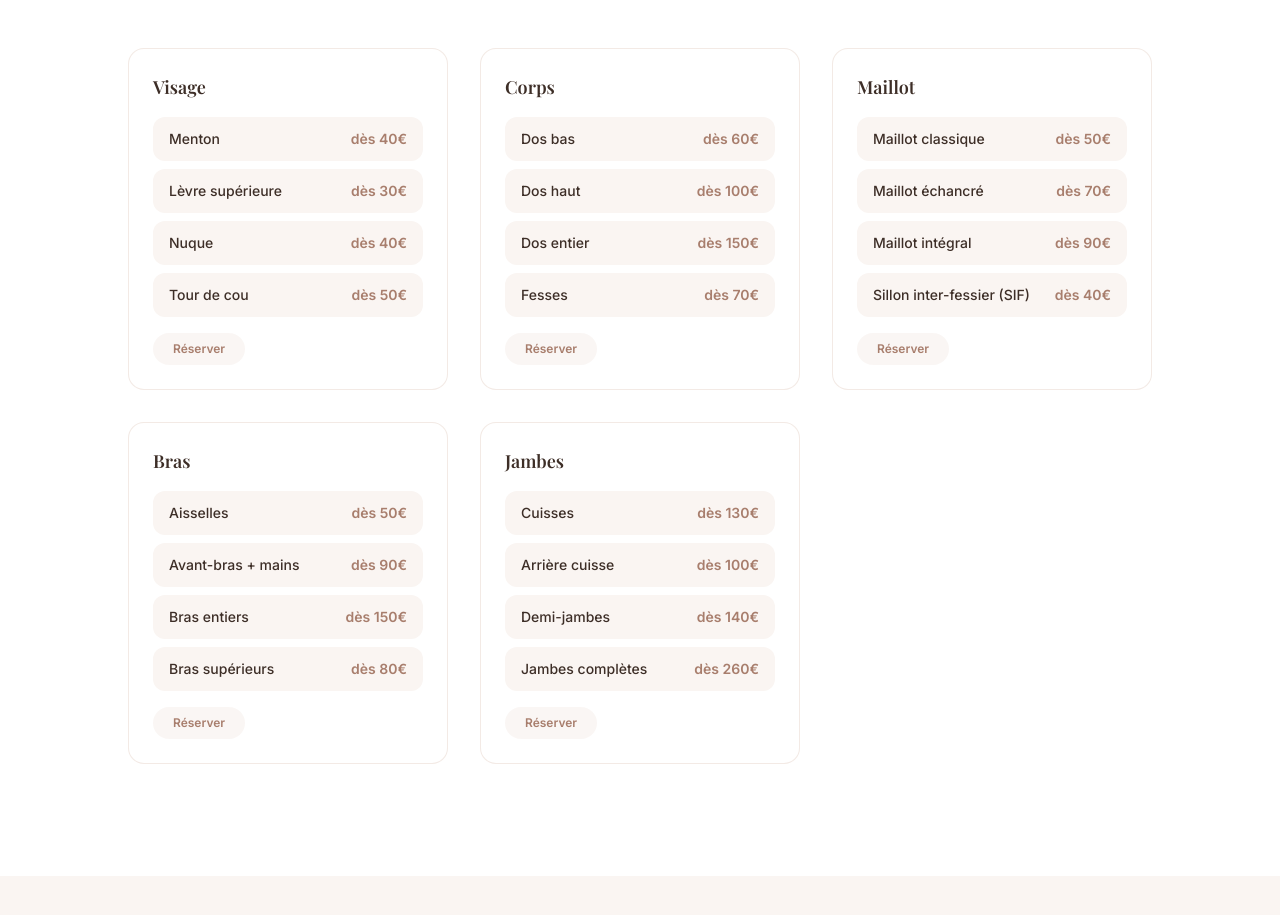
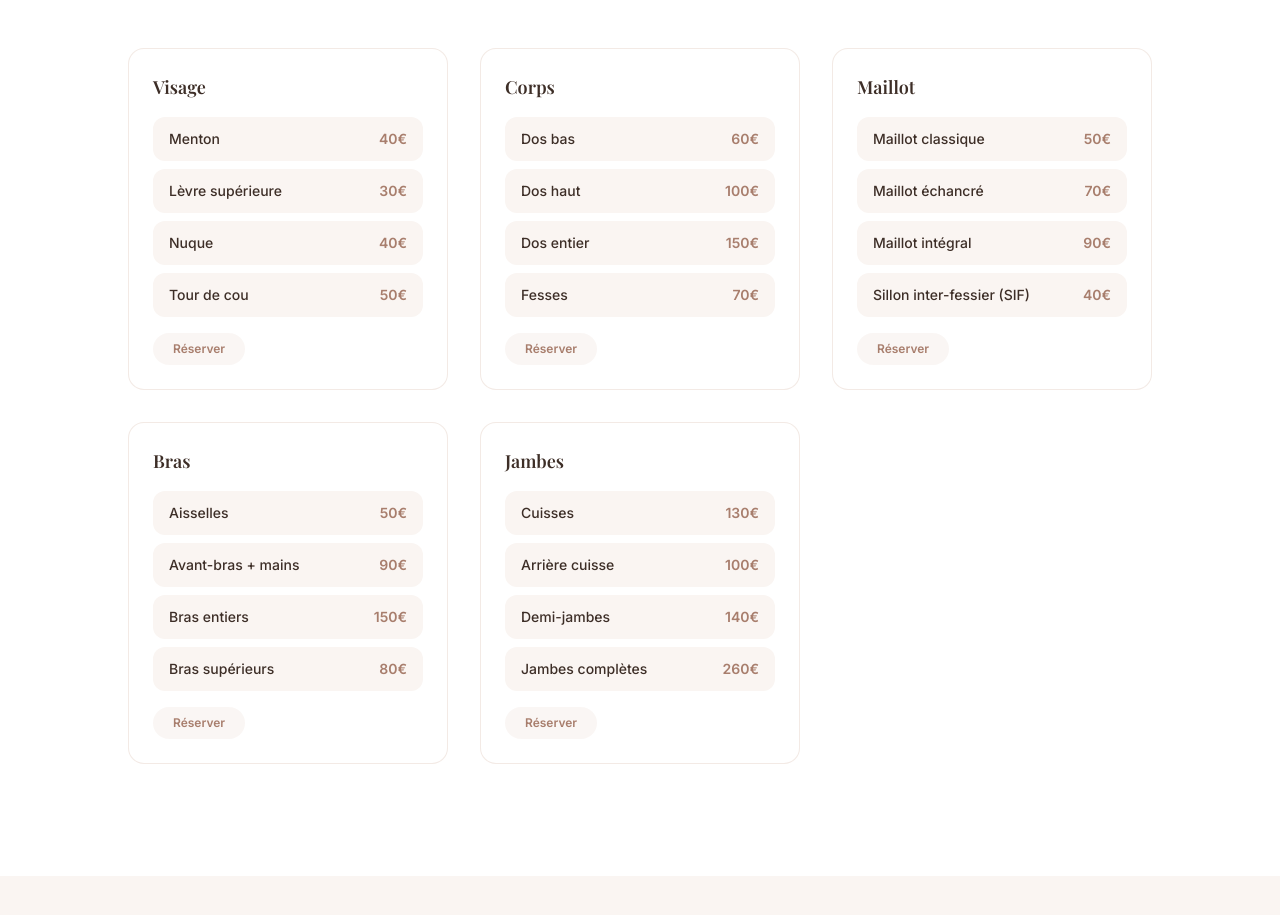
Before and after one commit to ant-rc/projet-cabinet-esthetique, a React (Vite) app in the folder frontend/: page / in a window 1280 px wide. Shown: the part 2887-3802 px from the top of the page. Built offline with nearby package versions, Linux system fonts and the light colour scheme; no server answers.

Commit message:
fix(ui): remove "dès" prefix from pricing grid

```diff
--- a/frontend/src/components/home/Zones.tsx
+++ b/frontend/src/components/home/Zones.tsx
@@ -34,7 +34,7 @@ export default function Zones() {
                       className="flex items-center justify-between rounded-xl bg-nude px-4 py-3 transition-colors duration-200 hover:bg-rose-soft"
                     >
                       <span className="text-sm font-medium text-text">{item.name}</span>
-                      <span className="text-sm font-bold text-primary-dark">dès {item.price}&euro;</span>
+                      <span className="text-sm font-bold text-primary-dark">{item.price}&euro;</span>
                     </div>
                   ))}
                 </div>
```
